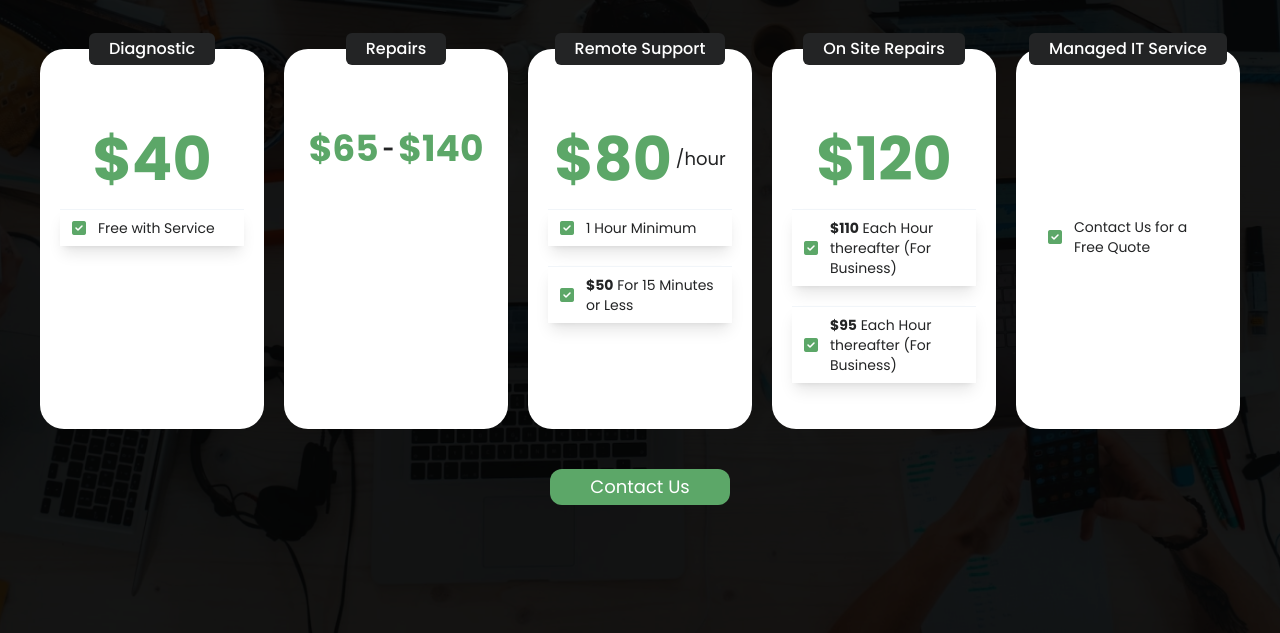
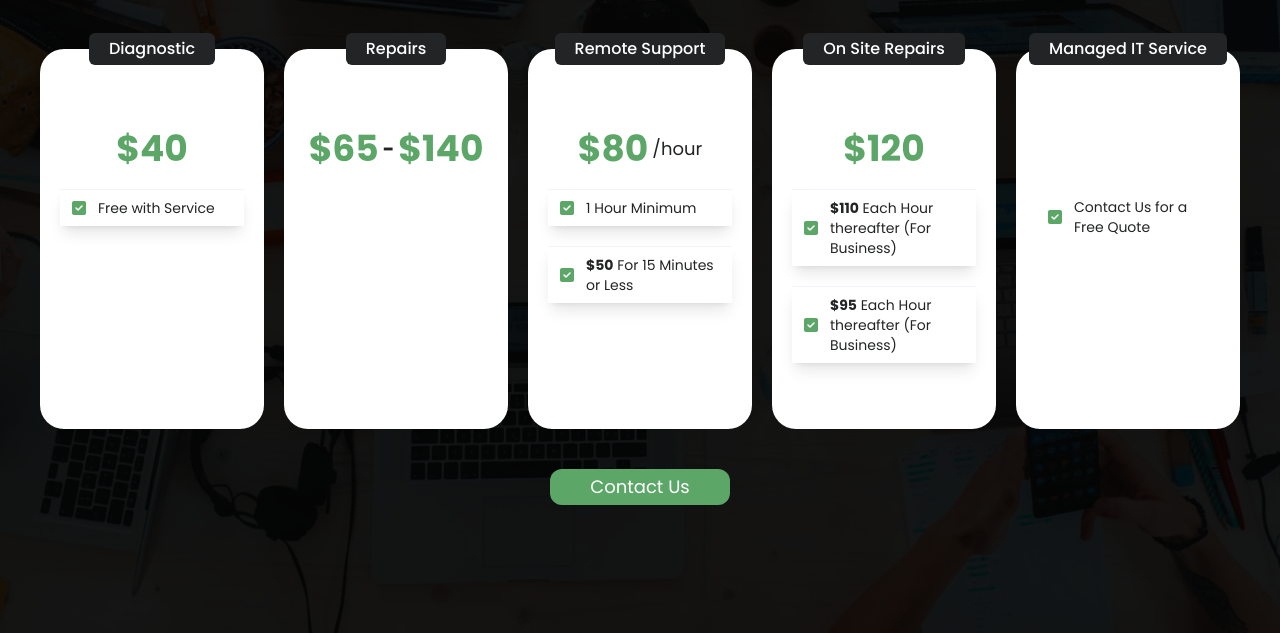
Before and after one commit to Mezzky/kaddy-service, a plain HTML site: page pricing.html in a window 1280 px wide. Shown: the part 167-800 px from the top of the page. Drawn offline with nearby package versions, Linux system fonts and the light colour scheme.

Commit message:
Revisions: 5

```diff
--- a/pricing.html
+++ b/pricing.html
@@ -109,7 +109,7 @@
                 <div class="price relative flex flex-col items-center pt-20 gap-5 bg-white rounded-3xl h-96 tablet:h-[380px] px-5">
                     <h2 class="px-5 py-1 bg-dark text-white font-medium absolute -top-4 tablet:-top-2 laptop:-top-4 rounded-md">Diagnostic</h2>
                     <div class="price-tag">
-                        <h3 class="text-6xl font-bold text-main">$40</h3>
+                        <h3 class="text-4xl font-bold text-main">$40</h3>
                     </div>
                     <div class="privillage flex items-center gap-3 shadow-lg border-t-[1px] border-t-slate-100 w-full py-2 px-3">
                         <i class="fa-solid fa-square-check text-main"></i>
@@ -133,7 +133,7 @@
                 <div class="price relative flex flex-col items-center pt-20 gap-5 bg-white rounded-3xl h-96 tablet:h-[380px] px-5">
                     <h2 class="px-5 py-1 bg-dark text-white font-medium absolute -top-4 tablet:-top-2 laptop:-top-4 rounded-md">Remote Support</h2>
                     <div class="price-tag flex gap-1 items-center">
-                        <h3 class="text-6xl font-bold text-main">$80</h3>
+                        <h3 class="text-4xl font-bold text-main">$80</h3>
                         <span class="text-dark text-lg">/hour</span>
                     </div>
                     <div class="privillage flex items-center gap-3 shadow-lg border-t-[1px] border-t-slate-100 w-full py-2 px-3">
@@ -149,7 +149,7 @@
                 <div class="price relative flex flex-col items-center pt-20 gap-5 bg-white rounded-3xl h-96 tablet:h-[380px] px-5">
                     <h2 class="px-5 py-1 bg-dark text-white font-medium absolute -top-4 tablet:-top-2 laptop:-top-4 rounded-md">On Site Repairs</h2>
                     <div class="price-tag flex gap-1 items-center">
-                        <h3 class="text-6xl font-bold text-main">$120</h3>
+                        <h3 class="text-4xl font-bold text-main">$120</h3>
                     </div>
                     <div class="privillage flex items-center gap-3 shadow-lg border-t-[1px] border-t-slate-100 w-full py-2 px-3">
                         <i class="fa-solid fa-square-check text-main"></i>
@@ -164,7 +164,7 @@
                 <div class="price relative flex flex-col items-center pt-20 gap-5 bg-white rounded-3xl h-96 tablet:h-[380px] px-5">
                     <h2 class="px-5 py-1 bg-dark text-white font-medium absolute -top-4 tablet:-top-2 laptop:-top-4 rounded-md">Managed IT Service</h2>
                     <div class="price-tag flex gap-1 items-center">
-                        <h3 class="text-6xl font-bold text-main invisible">$40</h3>
+                        <h3 class="text-4xl font-bold text-main invisible">$40</h3>
                     </div>
                     <div class="privillage flex items-center gap-3 w-full py-2 px-3">
                         <i class="fa-solid fa-square-check text-main"></i>
```
